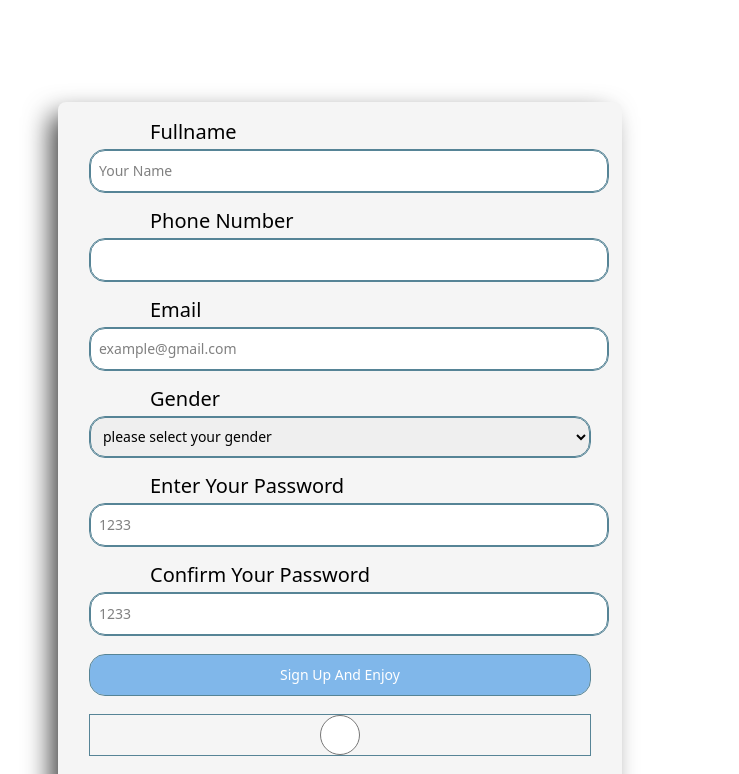
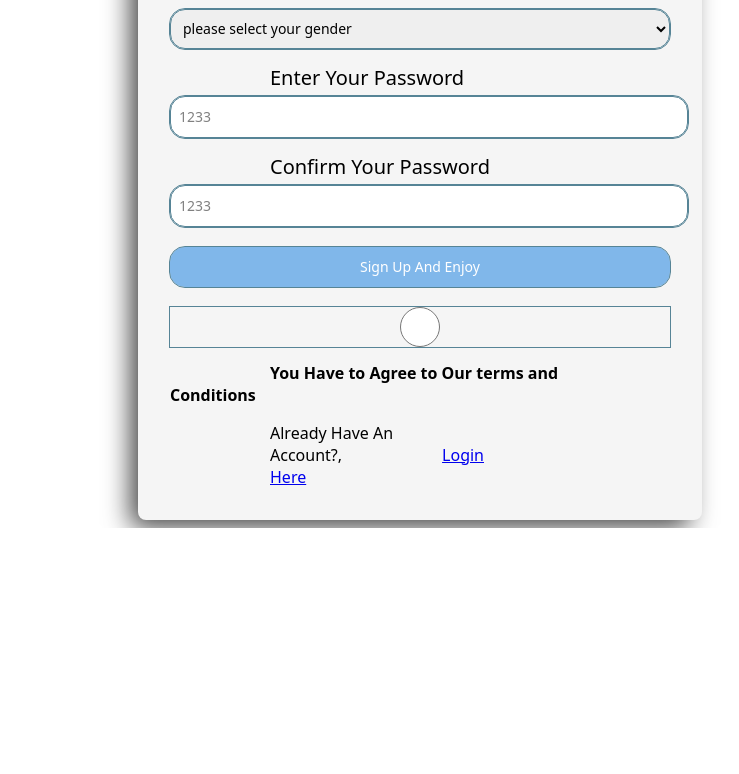
Before and after one commit to rashalll/bigproject, a plain HTML site: page frontend/signup.html in a window 1280 px wide. Shown: the part 392-1166 px from the top of the page, without its empty margins (70-809 px from the left). After the commit the page ends 920 px from the top, so only its background shows below. Drawn offline with Linux system fonts and the light colour scheme.

Commit message:
Update signup.css

```diff
--- a/frontend/public/signup.css
+++ b/frontend/public/signup.css
@@ -2,8 +2,7 @@
     font-family: system-ui, -apple-system, BlinkMacSystemFont, 'Segoe UI', Roboto, Oxygen, Ubuntu, Cantarell, 'Open Sans', 'Helvetica Neue', sans-serif;
     align-items: center;
     justify-content: center;
-    padding: 100px 60px;
-    overflow: hidden;
+      padding: 0px 100px;
 }
 
 body {
@@ -18,7 +17,7 @@ main {
     flex-direction: column;
     align-items: center;
     justify-content: center;
-    padding: 100px 60px;
+    padding: 20px 80px;
 
 
 }
```
